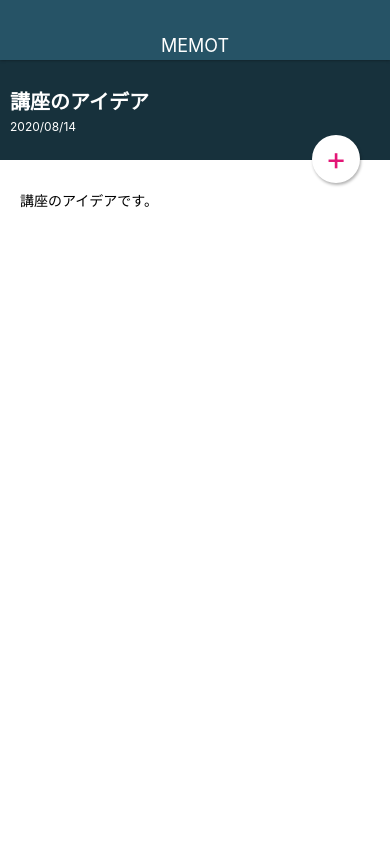
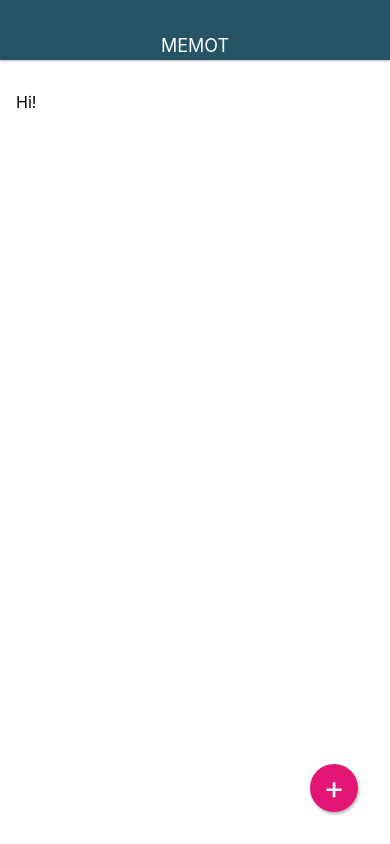
Before and after one commit to Kawakita850/MemoApp, a React Native app: screen / in a window 390 px wide. Built offline with nearby package versions, Linux system fonts and the light colour scheme.

Commit message:
Create memoEditScreen

```diff
--- a/App.js
+++ b/App.js
@@ -5,7 +5,7 @@
 
 import MemoListScreen from "./src/screens/MemoListScreen";
 import MemoDetailScreen from "./src/screens/MemoDetailScreen";
-
+import MemoEditScreen from "./src/screens/MemoEditScreen";
 
 // export default class App extends React.Componet {
 //   render() {
@@ -23,7 +23,7 @@
 
       <Appbar />
 
-      <MemoDetailScreen />
+      <MemoEditScreen />
 
     </View>
   );
--- a/package.json
+++ b/package.json
@@ -8,7 +8,9 @@
     "eject": "expo eject"
   },
   "dependencies": {
+    "@expo/vector-icons": "^10.2.0",
     "expo": "~38.0.8",
+    "expo-font": "^8.2.2",
     "expo-status-bar": "^1.0.2",
     "react": "~16.11.0",
     "react-dom": "~16.11.0",
--- /dev/null
+++ b/src/screens/MemoEditScreen.js
@@ -0,0 +1,34 @@
+import React from "react";
+import { StyleSheet, View, TextInput } from "react-native";
+import CircleButton from "../elements/CircleButton";
+
+class MemoEditScreen extends React.Component {
+  render() {
+    return (
+      <View style={styles.container}>
+        <TextInput style={styles.memoEditInput} multiline value="Hi!" />
+
+        <CircleButton style={ styles.checkButton }>+</CircleButton>
+      </View>
+    );
+  }
+}
+
+const styles = StyleSheet.create ({
+  container: {
+    flex: 1,
+    width: "100%",
+  },
+
+  memoEditInput: {
+    backgroundColor: "#fff",
+    flex: 1,
+    paddingTop: 32,
+    paddingLeft: 16,
+    paddingRight: 16,
+    paddingBottom: 16,
+    fontSize: 16,
+  },
+});
+
+export default MemoEditScreen;
```
Also changed, not shown: assets/fonts/fa-solid-900.ttf (added).
